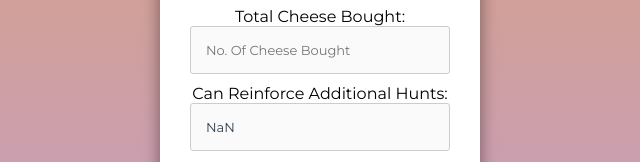
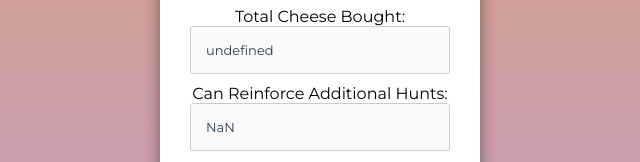
Before and after one commit to iman-gonzales/odin-recipes, a plain HTML site: page index.html in a window 1280 px wide. Both pictures are taken after typing "Sample" into the empty fields and a click on the button "CALCULATE". Shown: the part 367-529 px from the top of the page, 320-960 px from the left. Drawn offline with Linux system fonts and the light colour scheme.

Commit message:
Update index.html

```diff
--- a/index.html
+++ b/index.html
@@ -35,6 +35,7 @@
              document.getElementById('elementalcheese').value = elementalCheese;
              document.getElementById('reinforce').value = reinforce;
              document.getElementById('elementalcheeseUnit').value = elementalCheeseUnit;
+             document.getElementById('elementalcheeseUnit2').value = elementalCheeseUnit2;
              document.getElementById('reinforceUnit').value = reinforceUnit;
           }
 
```
